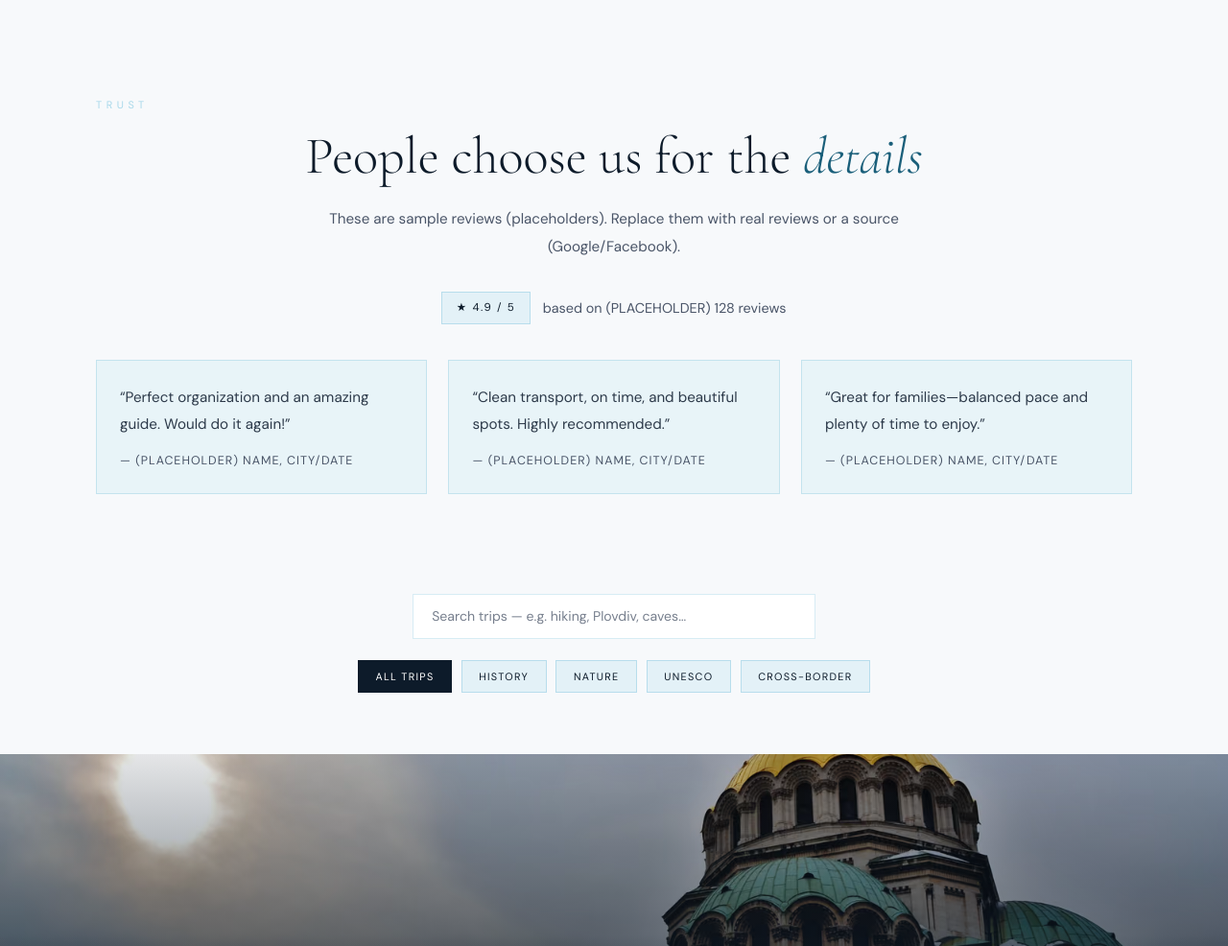
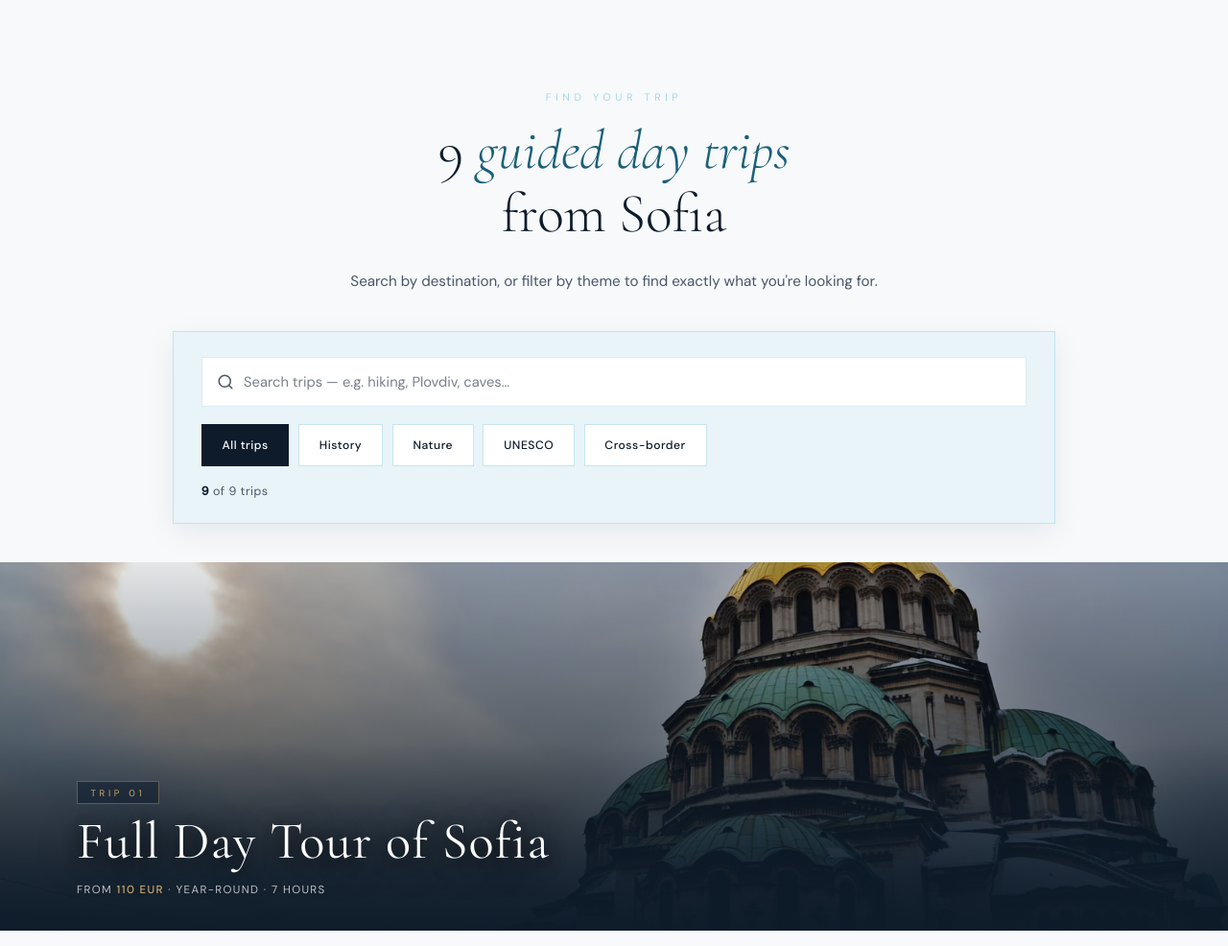
Before and after one commit to ogobrew-ogi/RokkoSite, a website: page index.html in a window 1280 px wide. Shown: the part 802-1788 px from the top of the page at 96% size. Drawn offline with nearby package versions, Linux system fonts and the light colour scheme.

Commit message:
Promote trip finder to a full section, remove placeholder reviews
The search/filter bar was a thin, easy-to-miss strip squeezed below
reviews. Replaces the (placeholder) reviews section outright instead:
the finder now gets the same heading treatment as other major sections
(section-tag + serif title + intro line), a bigger search input with a
search icon for clarity, larger chips (44px min touch target) and a
live result count ("N of 9 trips") for feedback while filtering.

The search + chips control card is now `position: sticky` under the
navbar (top: 72px, matching the site's own existing scroll-padding-top
convention) so it stays reachable while scrolling through all 9 trip
sections, instead of forcing a scroll back to the top to change
filters — the main ask behind "easier to navigate."

Colors/typography reuse existing tokens only (Cormorant Garamond
serif title, navy/ocean/azure palette, the same card look as
.review-card) — no new visual style introduced.

Co-Authored-By: Claude Sonnet 5 <noreply@anthropic.com>

```diff
--- a/index.html
+++ b/index.html
@@ -256,41 +256,20 @@
     </div>
 </section>
 
-<!-- ==================== REVIEWS (TEMPLATE) ==================== -->
-<section class="reviews" aria-label="Reviews">
-    <div class="reviews-inner">
-        <span class="section-tag">Trust</span>
-        <h2 class="reviews-title">People choose us for the <em>details</em></h2>
-        <p class="reviews-sub">These are sample reviews (placeholders). Replace them with real reviews or a source (Google/Facebook).</p>
-
-        <div class="rating-row" aria-label="Rating (sample)">
-            <span class="rating-badge">★ 4.9 / 5</span>
-            <span class="rating-note">based on (PLACEHOLDER) 128 reviews</span>
+<!-- ==================== FIND A TRIP ==================== -->
+<section class="trip-finder" aria-label="Find a trip" id="trips">
+    <div class="trip-finder-head">
+        <span class="section-tag">Find your trip</span>
+        <h2 class="trip-finder-title">9 <em>guided day trips</em><br>from Sofia</h2>
+        <p class="trip-finder-sub">Search by destination, or filter by theme to find exactly what you're looking for.</p>
+    </div>
+    <div class="trip-finder-controls">
+        <div class="trip-search-wrap">
+            <svg width="18" height="18" viewBox="0 0 24 24" fill="none" stroke="currentColor" stroke-width="2" stroke-linecap="round" stroke-linejoin="round" aria-hidden="true"><circle cx="11" cy="11" r="8"/><path d="m21 21-4.3-4.3"/></svg>
+            <input type="search" class="trip-search" id="tripSearch"
+                   placeholder="Search trips — e.g. hiking, Plovdiv, caves…"
+                   aria-label="Search trips">
         </div>
-
-        <div class="review-grid">
-            <figure class="review-card reveal d1">
-                <blockquote>“Perfect organization and an amazing guide. Would do it again!”</blockquote>
-                <figcaption>— (PLACEHOLDER) Name, city/date</figcaption>
-            </figure>
-            <figure class="review-card reveal d2">
-                <blockquote>“Clean transport, on time, and beautiful spots. Highly recommended.”</blockquote>
-                <figcaption>— (PLACEHOLDER) Name, city/date</figcaption>
-            </figure>
-            <figure class="review-card reveal d3">
-                <blockquote>“Great for families—balanced pace and plenty of time to enjoy.”</blockquote>
-                <figcaption>— (PLACEHOLDER) Name, city/date</figcaption>
-            </figure>
-        </div>
-    </div>
-</section>
-
-<!-- ==================== TRIP FILTER ==================== -->
-<section class="trip-filter" aria-label="Find a trip" id="trips">
-    <div class="trip-filter-inner">
-        <input type="search" class="trip-search" id="tripSearch"
-               placeholder="Search trips — e.g. hiking, Plovdiv, caves…"
-               aria-label="Search trips">
         <div class="filter-chips" role="group" aria-label="Filter by category">
             <button type="button" class="filter-chip is-active" data-filter="all">All trips</button>
             <button type="button" class="filter-chip" data-filter="history">History</button>
@@ -298,7 +277,8 @@
             <button type="button" class="filter-chip" data-filter="unesco">UNESCO</button>
             <button type="button" class="filter-chip" data-filter="cross-border">Cross-border</button>
         </div>
-        <p class="trip-empty" id="tripEmpty">No trips match — try a different search or filter.</p>
+        <p class="trip-count" id="tripCount" aria-live="polite"><strong>9</strong> of 9 trips</p>
+        <p class="trip-empty" id="tripEmpty" aria-live="polite">No trips match — try a different search or filter.</p>
     </div>
 </section>
 
--- a/main.js
+++ b/main.js
@@ -341,6 +341,8 @@ if (contactForm) {
     var searchInput = document.getElementById('tripSearch');
     var chips       = document.querySelectorAll('.filter-chip');
     var emptyMsg    = document.getElementById('tripEmpty');
+    var countEl     = document.getElementById('tripCount');
+    var countNum    = countEl && countEl.querySelector('strong');
     var activeFilter = 'all';
 
     function revealNow(section) {
@@ -367,6 +369,8 @@ if (contactForm) {
             if (show) { visible++; revealNow(section); }
         });
         if (emptyMsg) emptyMsg.classList.toggle('is-visible', visible === 0);
+        if (countNum) countNum.textContent = String(visible);
+        if (countEl) countEl.style.display = visible === 0 ? 'none' : '';
     }
 
     chips.forEach(function (chip) {
--- a/style.css
+++ b/style.css
@@ -991,24 +991,67 @@ footer p {
     50%       { opacity: 0.35; transform: scaleY(0.75); }
 }
 
-/* ===== TRIP FILTER (search + category chips) ===== */
-.trip-filter {
+/* ===== TRIP FINDER (search + category chips) =====
+   Replaces the old placeholder reviews section — first thing after
+   the hero, so finding a trip among 9 doesn't require scrolling. */
+.trip-finder {
     background: var(--white);
-    padding: 0 5rem 4rem;
+    padding: 6rem 5rem 2.5rem;
+}
+.trip-finder-head {
+    max-width: 720px;
+    margin: 0 auto;
     text-align: center;
 }
-.trip-filter-inner { max-width: 900px; margin: 0 auto; }
+.trip-finder-title {
+    font-family: 'Cormorant Garamond', serif;
+    font-size: clamp(2.2rem, 5vw, 3.6rem);
+    font-weight: 300;
+    line-height: 1.15;
+    color: var(--navy);
+    margin: 0.6rem 0 0;
+}
+.trip-finder-title em { font-style: italic; color: var(--ocean); }
+.trip-finder-sub {
+    color: var(--text-muted);
+    max-width: 620px;
+    margin: 1.4rem auto 0;
+    line-height: 1.85;
+    font-size: 0.95rem;
+}
+
+/* Sticky control card: search + chips stay reachable while scrolling
+   through the 9 trips below, instead of forcing a scroll back up. */
+.trip-finder-controls {
+    position: sticky;
+    top: 72px;
+    z-index: 40;
+    max-width: 920px;
+    margin: 2.4rem auto 0;
+    background: var(--light);
+    border: 1px solid var(--border);
+    box-shadow: 0 10px 30px rgba(13, 27, 42, 0.07);
+    padding: 1.6rem 1.8rem;
+}
+
+.trip-search-wrap { position: relative; }
+.trip-search-wrap svg {
+    position: absolute;
+    left: 1rem;
+    top: 50%;
+    transform: translateY(-50%);
+    color: var(--text-muted);
+    pointer-events: none;
+}
 .trip-search {
     display: block;
     width: 100%;
-    max-width: 420px;
-    margin: 0 auto 1.4rem;
     background: white;
     border: 1px solid var(--border);
     color: var(--text);
-    padding: 0.85rem 1.2rem;
+    padding: 0.95rem 1.2rem 0.95rem 2.7rem;
     font-family: 'DM Sans', sans-serif;
-    font-size: 0.88rem;
+    font-size: 0.92rem;
     outline: none;
     transition: border-color 0.3s, box-shadow 0.3s;
     -webkit-appearance: none;
@@ -1021,39 +1064,49 @@ footer p {
 .filter-chips {
     display: flex;
     flex-wrap: wrap;
-    justify-content: center;
     gap: 0.6rem;
+    margin-top: 1.1rem;
 }
 .filter-chip {
     font-family: 'DM Sans', sans-serif;
-    font-size: 0.68rem;
-    letter-spacing: 0.12em;
-    text-transform: uppercase;
+    font-size: 0.76rem;
+    font-weight: 500;
+    letter-spacing: 0.04em;
     color: var(--navy);
-    border: 1px solid rgba(33, 150, 196, 0.22);
-    background: rgba(168, 216, 234, 0.25);
-    padding: 0.55rem 1.1rem;
+    border: 1px solid rgba(33, 150, 196, 0.25);
+    background: white;
+    padding: 0.65rem 1.3rem;
+    min-height: 44px;
     cursor: pointer;
-    transition: background 0.25s, color 0.25s, border-color 0.25s;
+    transition: background 0.25s, color 0.25s, border-color 0.25s, transform 0.15s;
 }
-.filter-chip:hover { border-color: var(--azure); }
+.filter-chip:hover { border-color: var(--azure); transform: translateY(-1px); }
 .filter-chip.is-active {
     background: var(--navy);
     border-color: var(--navy);
     color: white;
 }
+.trip-count {
+    margin-top: 1.1rem;
+    color: var(--text-muted);
+    font-size: 0.78rem;
+    letter-spacing: 0.04em;
+}
+.trip-count strong { color: var(--navy); }
 .trip-empty {
     display: none;
     color: var(--text-muted);
     font-size: 0.92rem;
-    padding: 2.5rem 0 0;
+    padding: 1rem 0 0;
 }
 .trip-empty.is-visible { display: block; }
 
 /* ===== RESPONSIVE ===== */
 @media (max-width: 960px) {
     nav { padding: 1rem 2rem; }
-    .trip-filter { padding: 0 2rem 3rem; }
+    .trip-finder { padding: 4.5rem 2rem 2rem; }
+    .trip-finder-controls { padding: 1.2rem 1.1rem; }
+    .filter-chip { font-size: 0.72rem; padding: 0.6rem 1.05rem; }
     nav.scrolled { padding: 0.75rem 2rem; }
 
     .nav-links {
```
Also changed, not shown: index-bg.html (+15 -35 lines).
